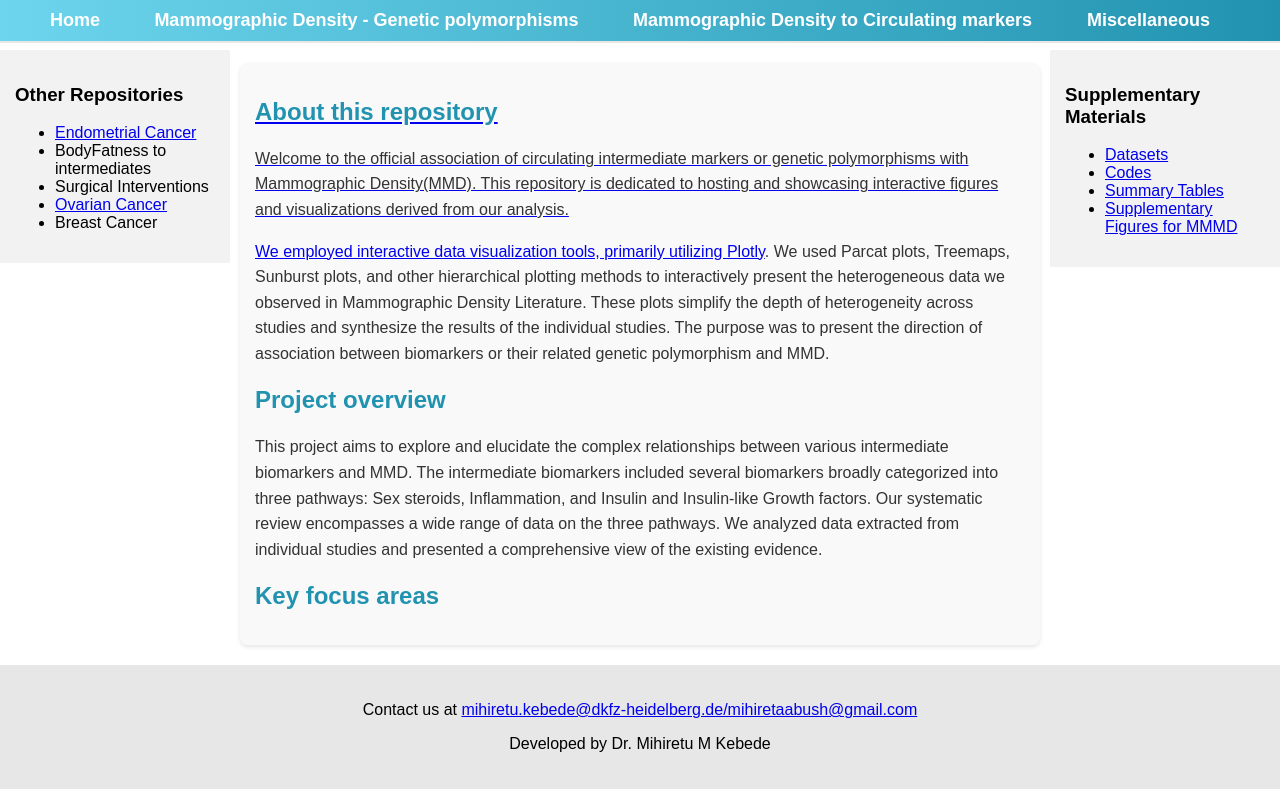
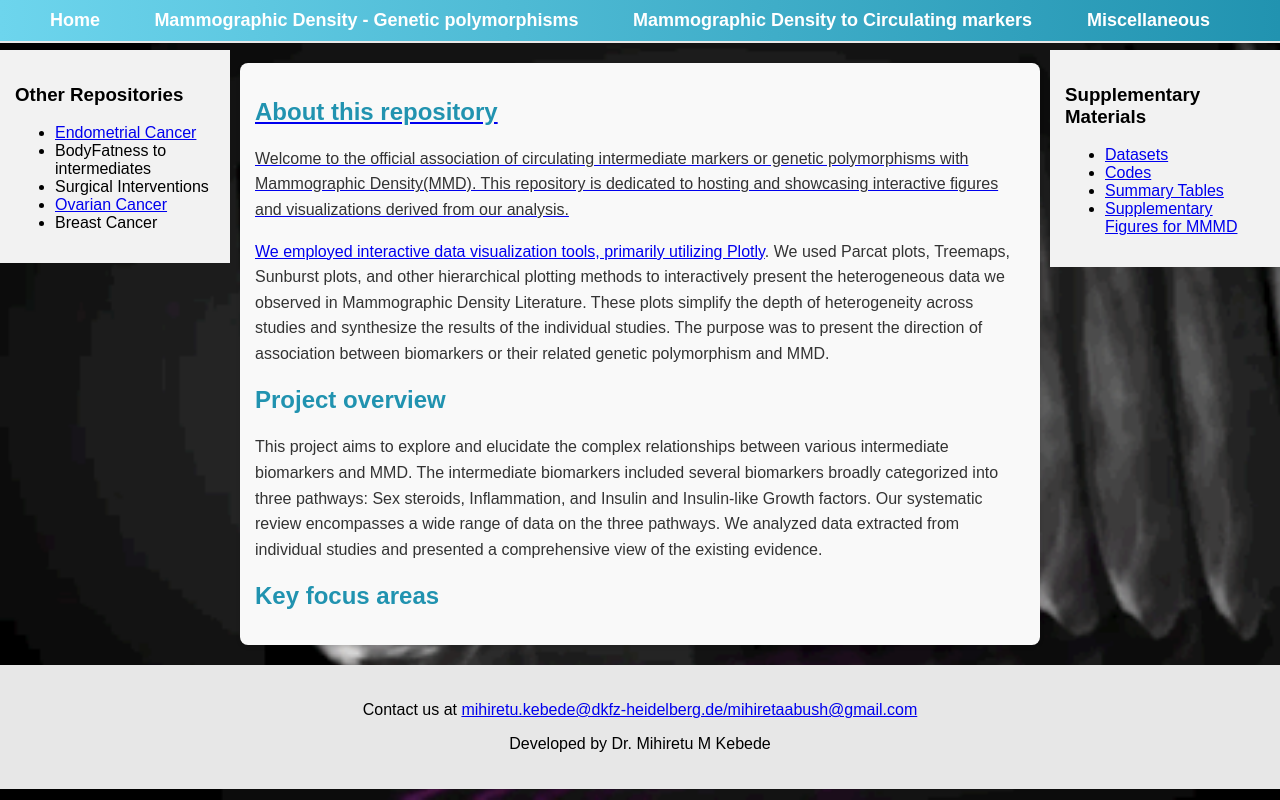
Before and after one commit to WCRF/Mammographic-Density, a plain HTML site: page index.html in a window 1280 px wide. Drawn offline with Linux system fonts and the light colour scheme.

Commit message:
Update style.css

```diff
--- a/style.css
+++ b/style.css
@@ -3,6 +3,12 @@ body {
     font-family: Arial, sans-serif;
     margin: 0;
     padding: 0;
+
+    /* add a background image */
+    background-image: url('https://raw.githubusercontent.com/WCRF/Mammographic-Density/main/MMD.gif'); /* Update with the path to your image */
+    background-size: cover; /* Cover the entire viewport */
+    background-repeat: no-repeat; /* Do not repeat the image */
+    background-attachment: fixed; /* Optional: Fix the background relative to the viewport */
 }
 
 /* Updated nav bar styles */
```
